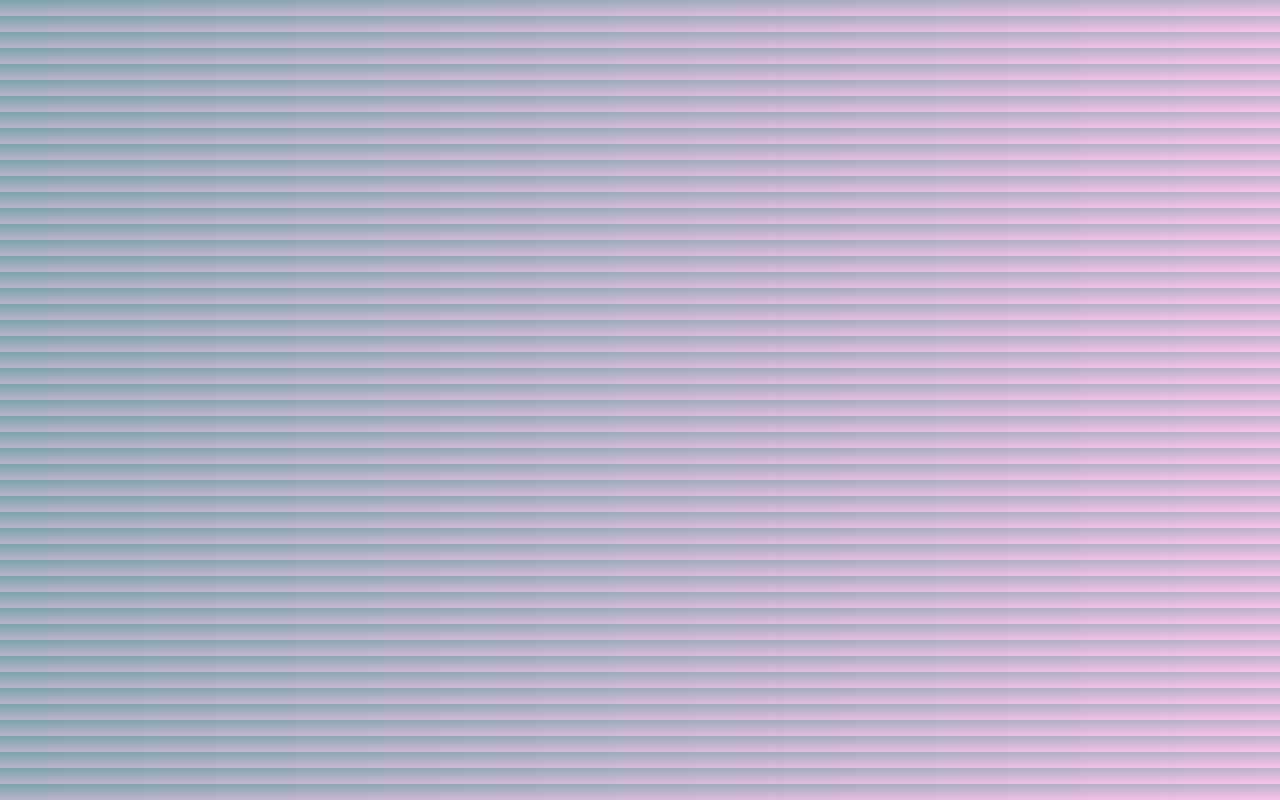
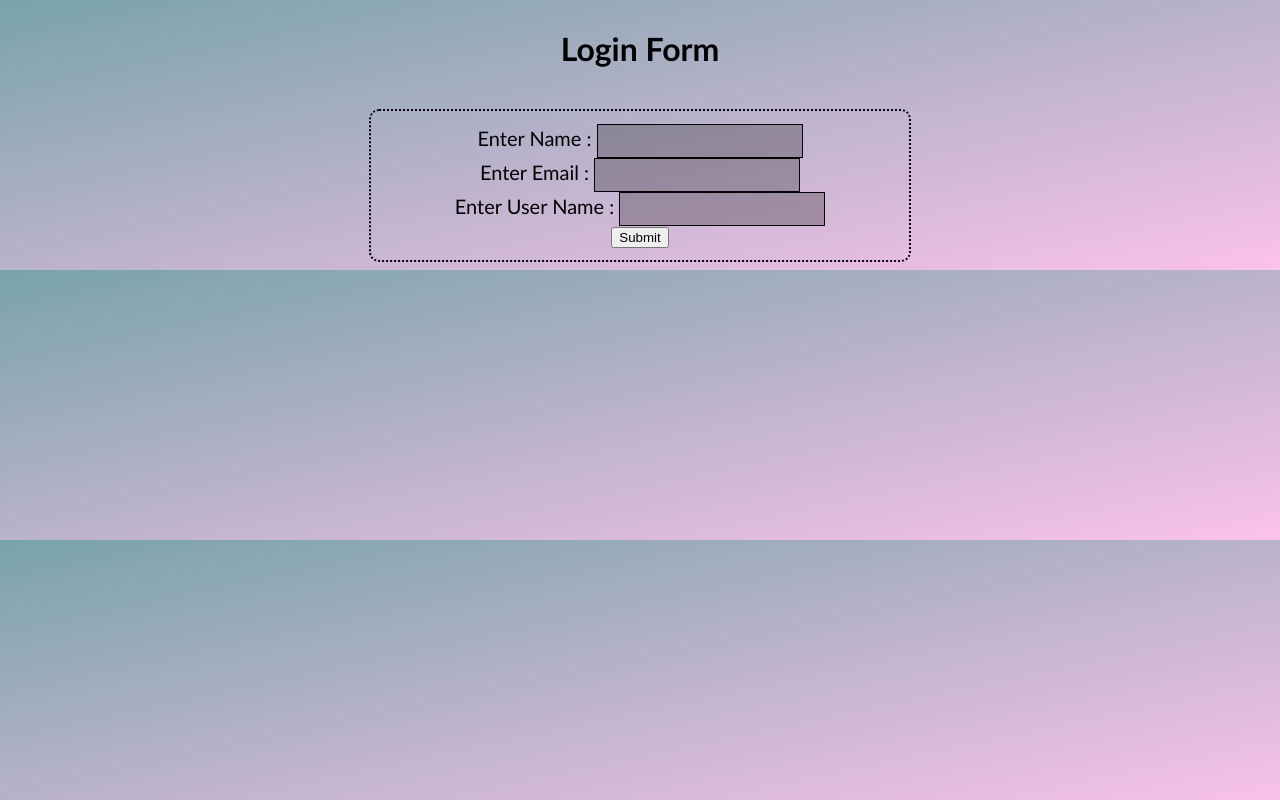
Before and after one commit to kalviumcommunity/S47_Incorrect_Cartoon_Chartacter, a React (Vite) app in the folder ICC_Frontend_React_App/: page /login in a window 1280 px wide. Before the commit this address had no page. Built offline with nearby package versions, Linux system fonts and the light colour scheme.

Commit message:
Added Cookie

```diff
--- a/ICC_Frontend_React_App/src/App.css
+++ b/ICC_Frontend_React_App/src/App.css
@@ -14,8 +14,9 @@
 }
 .mainPage{
   display: flex;
+  flex-direction: column;
   width: 100%;
-  /* align-items: center;
+  align-items: center;
   justify-content: center;
-  place-items: center; */
+  place-items: center;
 }
--- a/ICC_Frontend_React_App/src/App.jsx
+++ b/ICC_Frontend_React_App/src/App.jsx
@@ -4,6 +4,7 @@
 import Content from './Pages/Content'
 import AddForm from './Pages/AddForm'
 import UpdateContent from './Pages/UpdateContent'
+import LoginForm from './Pages/LoginForm'
 function App() {
 
   return (
@@ -14,6 +15,7 @@
           <Route path="/content" element={<Content />}/>
           <Route path='/add' element={<AddForm/>}/>
           <Route path='/update/:id' element={<UpdateContent/>}/>
+          <Route path='/login' element={<LoginForm/>}/>
         </Routes>
     </div>
 
--- a/ICC_Frontend_React_App/src/Pages/Content.jsx
+++ b/ICC_Frontend_React_App/src/Pages/Content.jsx
@@ -7,6 +7,34 @@
 function Content() {
 
   const [datas, setDatas] = useState([])
+  const [userData, setUserData] = useState({})
+
+  useEffect (() => {
+    const getCookie = (name) => {
+      const cookieArray = document.cookie.split('; ');
+      const cookie = cookieArray.find((row) => row.startsWith(name + "="))
+      return cookie ? cookie.split("=")[1] : null;
+    }
+
+    const name = getCookie("name")
+    const email = getCookie("email")
+    const username = getCookie("username")
+
+    setUserData({name, email, username})
+  }, [])
+
+  const clearCookie = (name) => {
+    document.cookie = `${name}=;expires=Thu, 01 Jan 2000 00:00:01 GMT;path=/;`;
+  };
+
+  const handleLogOut = () => {
+    clearCookie("name");
+    clearCookie("email");
+    clearCookie("username");
+    console.log("Updated Cookies:", document.cookie);
+  };
+
+
   useEffect(()=>{
     axios.get('http://localhost:3000/data')
     .then(datas => setDatas(datas.data))
@@ -23,7 +51,15 @@
   }
   return (
     <div className='grid'>
+      <nav>
+      {userData.name && <p className="name">Name: {userData.name}</p>}
+          {userData.email && <p  className="name">Email: {userData.email}</p>}
+          {userData.username && <p className="name">Username: {userData.username}</p>}
+      </nav>
       <div className='btns'>
+        <Link to='/login'>
+        <button onClick={handleLogOut}>Log Out</button>
+        </Link>
       <Link to='/add'><button className='AddDataBtn'>Add Data</button></Link>
       </div>
 
--- a/ICC_Frontend_React_App/src/Pages/Home.jsx
+++ b/ICC_Frontend_React_App/src/Pages/Home.jsx
@@ -16,7 +16,7 @@
 
             </div>
             <div>
-                <Link to='/content'><button className='continueBtn'>Continue</button></Link>
+                <Link to='/login'><button className='continueBtn'>Continue</button></Link>
             </div>
         </div>
     )
--- /dev/null
+++ b/ICC_Frontend_React_App/src/Pages/LoginForm.jsx
@@ -0,0 +1,30 @@
+import React from 'react'
+import { Link } from 'react-router-dom';
+import './AddForm.css'
+
+function LoginForm() {
+
+    const CookieData = (name , value) => {
+        document.cookie= `${name}=${value};path=/;`;
+    }
+  return (
+    <>
+    <h1>Login Form</h1>
+    <br />
+    <form onSubmit={(e)=>{ e.preventDefault(); }} >
+        <label htmlFor="">Enter Name :</label>
+        <input type='text' name='name' id='name' onChange={(e)=> CookieData('name', e.target.value)}/> <br />
+        <label htmlFor="">Enter Email :</label>
+        <input type='email' name='email' id='email' onChange={(e)=> CookieData('email', e.target.value)}/><br/>
+        <label htmlFor="">Enter User Name :</label>
+        <input type='text' name='username' id='username' onChange={(e)=> CookieData('username', e.target.value)}/><br/>
+        <Link to='/content'>
+        <button type='submit'>Submit</button>
+        </Link>
+
+    </form>
+    </>
+  )
+}
+
+export default LoginForm
```
Also changed, not shown: 1 other file (tests, documents, lock files or other folders).
